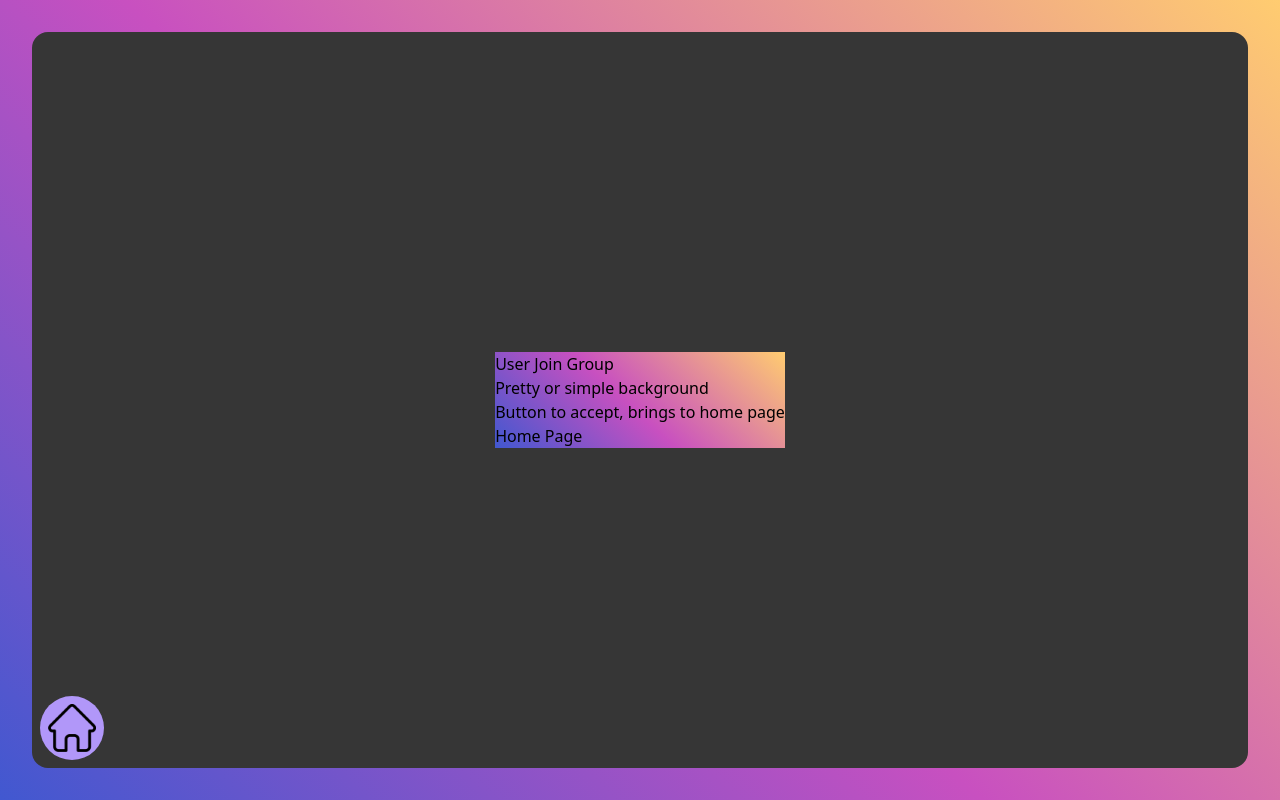
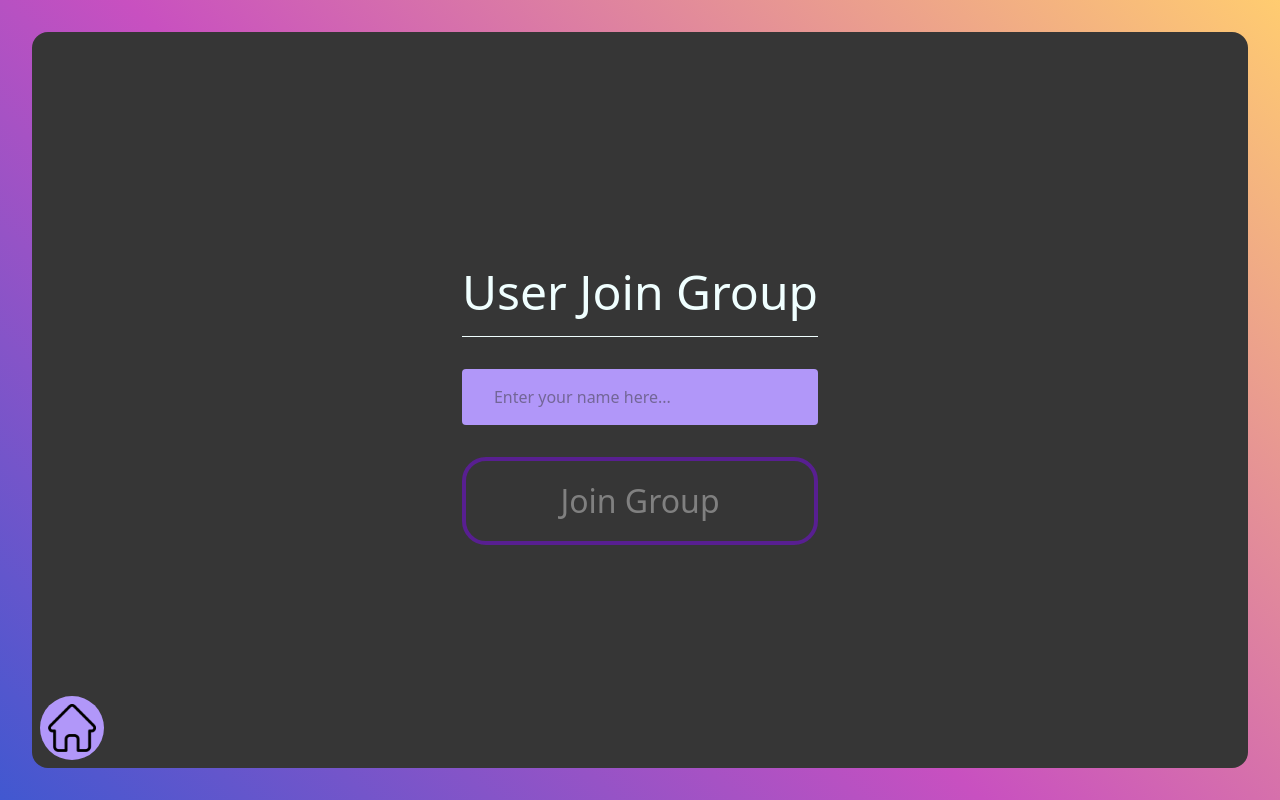
Before and after one commit to Ball-Tigers/BrickHack11, a Next.js app in the folder desktop/: page /user_join_group in a window 1280 px wide. Built offline with nearby package versions, Linux system fonts and the light colour scheme.

Commit message:
group invites go viral

```diff
--- a/desktop/app/user_join_group/page.tsx
+++ b/desktop/app/user_join_group/page.tsx
@@ -1,22 +1,51 @@
 'use client'
 
-import Link from "next/link";
 import { useSearchParams } from "next/navigation";
-import { useEffect } from "react";
+import React, { useState } from 'react';
+
+declare global {
+    interface Window {
+        electronAPI: any;
+    }
+}
 
 export default function UserJoinGroup() {
-    const searchParams = useSearchParams();
+    const [input, setInput] = useState('')
+    const searchParams = useSearchParams()
 
-    useEffect(() => {
-        alert(searchParams.get("inviteCode"));
-    }, []);
+    const handleButtonClick = () => {
+        const data = {
+            name: input,
+            inviteCode: searchParams.get('inviteCode')
+        }
+
+        alert(searchParams.get('inviteCode'))
+
+        window.electronAPI.acceptGroup(data).then(res => {
+            alert(JSON.stringify(res))
+            if (res.error) {
+                console.log(res.error)
+            }
+            else {
+                console.log(res)
+            }
+        })
+    }
 
     return (
-        <div className='fancy-gradient'>
-            <h1>User Join Group</h1>
-            <p>Pretty or simple background</p>
-            <p>Button to accept, brings to home page</p>
-            <Link href='/'>Home Page</Link>
+        <div className="flex flex-col gap-8">
+            <div className='flex flex-col gap-2'>
+                <h1 className='custom-header-strong'>User Join Group</h1>
+                <hr className="custom-header-strong"/>
+            </div>
+            <input
+                placeholder='Enter your name here...'
+                className='text-background bg-primary px-[2rem] py-[1rem] rounded'
+                onChange={(e) => {
+                    setInput(e.target.value)
+                }}
+            />
+            <button className='button' onClick={handleButtonClick}>Join Group</button>
         </div>
     );
 }
--- a/desktop/main/index.js
+++ b/desktop/main/index.js
@@ -87,7 +87,7 @@ ipcMain.handle('getOrganizations', async () => {
 
     return await (fetch('http://localhost:5000/api/organization', options).then(res => {
         return res.json()
-    }));;
+    }));
 });
 
 ipcMain.handle('uploadFile', async (_event, data) => {
@@ -106,3 +106,17 @@ ipcMain.handle('uploadFile', async (_event, data) => {
         body: form
     }).then(res => res.json());
 });
+
+ipcMain.handle('acceptGroup', async (_event, data) => {
+    const { name, inviteCode } = data;
+
+    return await fetch('http://localhost:5000/api/organization/group/invite/accept', {
+        method: 'POST',
+        headers: {'Content-Type': 'application/json'},
+        body: JSON.stringify({
+            name: name,
+            inviteCode: inviteCode,
+            macAddress: getMAC()
+        }),
+    }).then(res => {return res.json()});
+})
--- a/desktop/main/preload.js
+++ b/desktop/main/preload.js
@@ -3,7 +3,8 @@ const { contextBridge, ipcRenderer } = require("electron");
 contextBridge.exposeInMainWorld('electronAPI', {
     chooseFile: async () => await ipcRenderer.invoke('chooseFile'),
     getOrganizations: () => ipcRenderer.invoke('getOrganizations'),
-    uploadFile: async (data) => await ipcRenderer.invoke('uploadFile', data)
+    uploadFile: async (data) => await ipcRenderer.invoke('uploadFile', data),
+    acceptGroup: async (data) => await ipcRenderer.invoke('acceptGroup', data),
 });
 
 window.addEventListener('DOMContentLoaded', () => {
--- a/desktop/public/index.css
+++ b/desktop/public/index.css
@@ -8,8 +8,8 @@
     }
     .home-clip-right {
         clip-path: polygon(25% 0, 100% 0, 100% 100%, 0% 100%);
+        border-top-right-radius: 1rem;
         border-bottom-right-radius: 1rem;
-        border-top-right-radius: 1rem;
     }
 }
 
@@ -27,7 +27,7 @@
 }
 
 .button {
-    font-size: 2rem;
+    font-size: xx-large;
     color: var(--color-text);
     cursor: pointer;
     border: solid var(--color-accent) 4px;
@@ -40,7 +40,35 @@
     transition: 0.3s;
 }
 
+.button-invite {
+    font-size: xx-large;
+    color: azure;
+    cursor: pointer;
+    border: solid var(--color-accent) 4px;
+    padding-top: 0.6rem;
+    padding-bottom: 0.6rem;
+    padding-left: 2rem;
+    padding-right: 2rem;
+    border-radius: 24px;
+    row-gap: 2.5%;
+    transition: 0.3s;
+}
+
 .button:hover {
     background-color: var(--color-primary);
     color: var(--color-background)
 }
+
+.button-invite:hover {
+    background-color: var(--color-primary);
+    color: var(--color-background)
+}
+
+.custom-drop-shadow {
+    filter: drop-shadow(-28px 25px 36px #000000);
+}
+
+.custom-header-strong {
+    font-size: 48px;
+    color: azure;
+}
```
Also changed, not shown: 2 other files (tests, documents, lock files or other folders).
